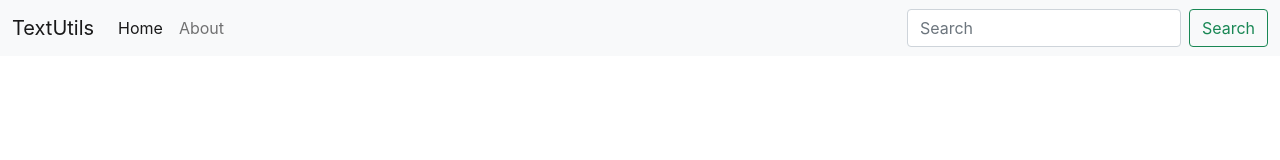
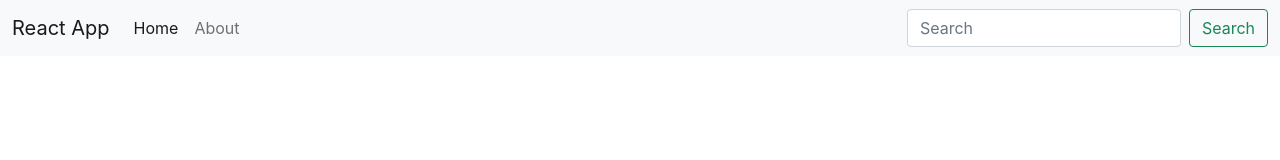
Before and after one commit to PriyankaGurav0105/React-Projects, a React (Create React App) app in the folder demoproject/: page / in a window 1280 px wide. Shown: the top 160 px of the page. Built offline with nearby package versions, Linux system fonts and the light colour scheme.

Commit message:
updated with props and propTypes in app.js and Navbar.js

```diff
--- a/demoproject/src/App.js
+++ b/demoproject/src/App.js
@@ -4,7 +4,8 @@ import Navbar from './components/Navbar';
 function App() {
   return (
     <>
- <Navbar/> {/*this is use to import components in app.js */}
+ <Navbar title ="React App"/> {/*this is use to import components in app.js
+ and title = "React App" is the prop being sent*/}
       </>
 
   );
--- a/demoproject/src/components/Navbar.js
+++ b/demoproject/src/components/Navbar.js
@@ -1,10 +1,11 @@
 import React from 'react'
+import PropTypes from 'prop-types'
 
-export default function Navbar() {
+export default function Navbar(prop) {
   return (
     <nav className="navbar navbar-expand-lg navbar-light bg-light">
     <div className="container-fluid">
-      <a className="navbar-brand" href="/">TextUtils</a>
+      <a className="navbar-brand" href="/">{prop.title}</a>
       <button className="navbar-toggler" type="button" data-bs-toggle="collapse" data-bs-target="#navbarSupportedContent" aria-controls="navbarSupportedContent" aria-expanded="false" aria-label="Toggle navigation">
         <span className="navbar-toggler-icon"></span>
       </button>
@@ -26,3 +27,6 @@ export default function Navbar() {
   </nav>
   )
 }
+Navbar.propTypes = {
+    title: PropTypes.string
+}
```
